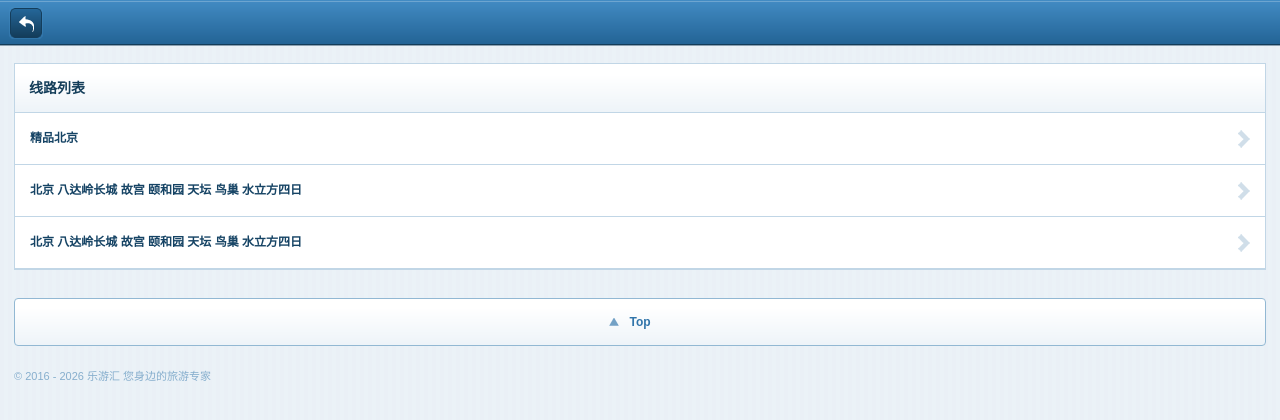
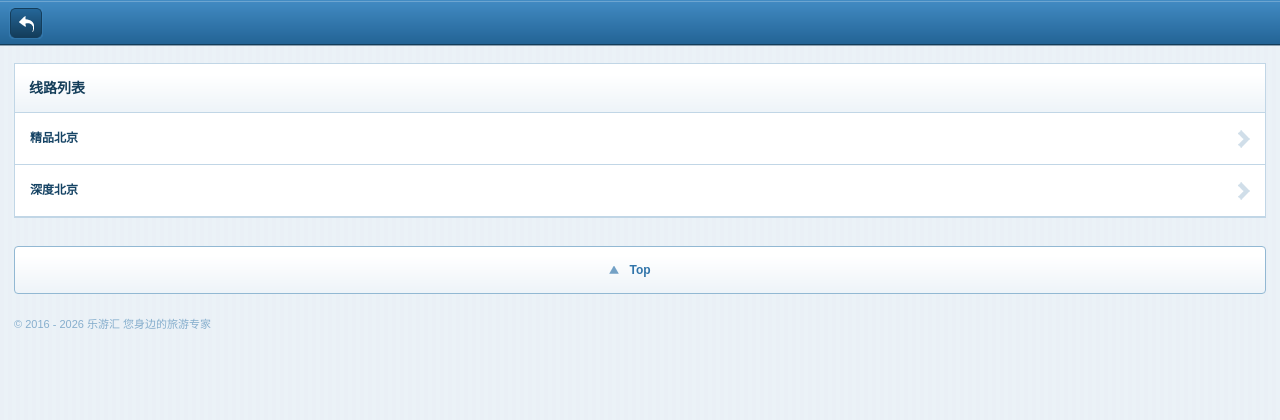
Before and after one commit to SimoHua/MobilSEE, a plain HTML site: page articles15.html in a window 1280 px wide. Drawn offline with Linux system fonts and the light colour scheme.

Commit message:
delete 1line

```diff
--- a/articles15.html
+++ b/articles15.html
@@ -35,8 +35,7 @@
             	<h1 class="titleh">线路列表</h1>
            	  <ul class="list-menu">
              	<li><a href="http://jingpinbeijing.flzhan.com/index.html?t=1482119305"><b>精品北京</b></a></li>
-             	<li><a href="http://shenduchunjiebe.flzhan.com/index.html?rd=0.4819772155024111"><b>北京 八达岭长城  故宫  颐和园  天坛  鸟巢 水立方四日</b></a></li>
-                <li><a href="http://jingqiangjingyu.flzhan.com/index.html?rd=0.7517708009108901"><b>北京 八达岭长城  故宫  颐和园  天坛  鸟巢 水立方四日</b></a></li>
+             	<li><a href="http://shenduchunjiebe.flzhan.com/index.html?rd=0.4819772155024111"><b>深度北京</b></a></li>
              	<li></li>
              </ul>
 
```
